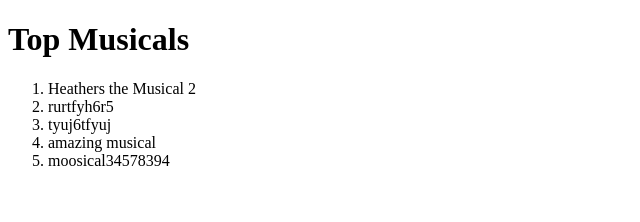
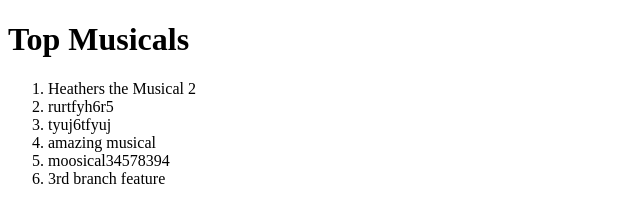
Before and after one commit to Didz-1/my-first-repo, a plain HTML site: page index.html in a window 1280 px wide. Shown: the whole page, without its empty margins (0-640 px from the left). Drawn offline with Linux system fonts and the light colour scheme.

Commit message:
commit from 3rd branch

```diff
--- a/index.html
+++ b/index.html
@@ -13,6 +13,7 @@
         <li>tyuj6tfyuj</li>
         <li>amazing musical</li>
         <li>moosical34578394</li>
+        <li>3rd branch feature</li>
     </ol>
 </body>
 </html>
```
